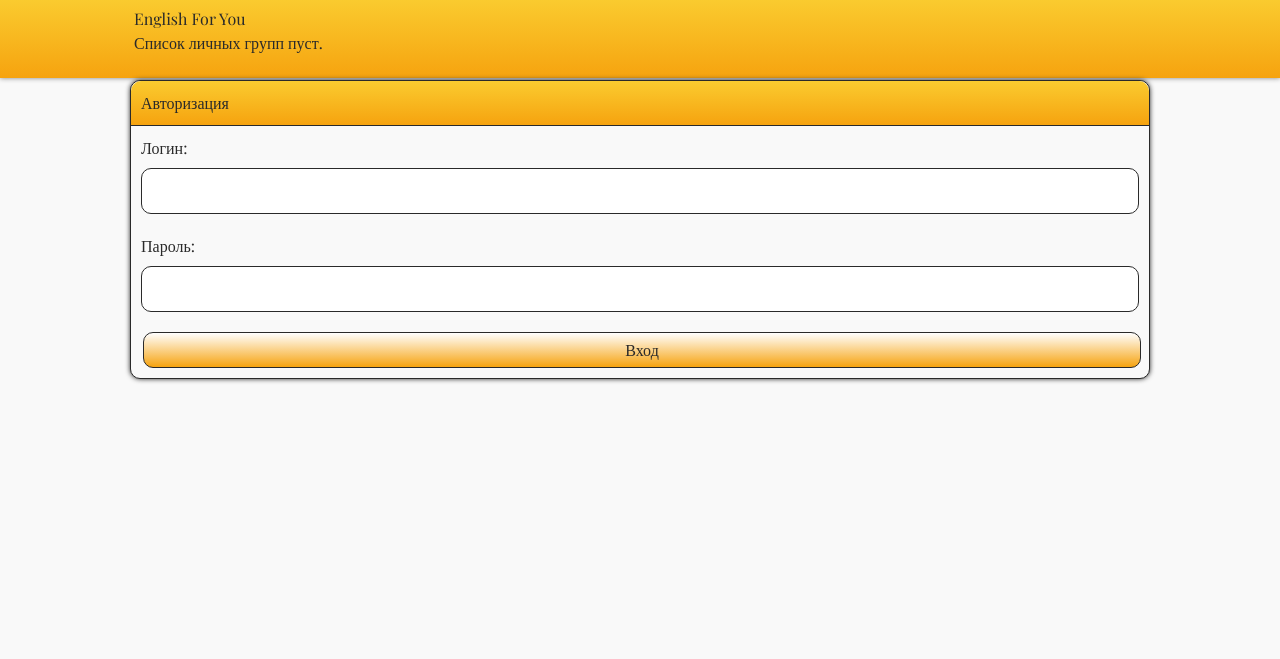
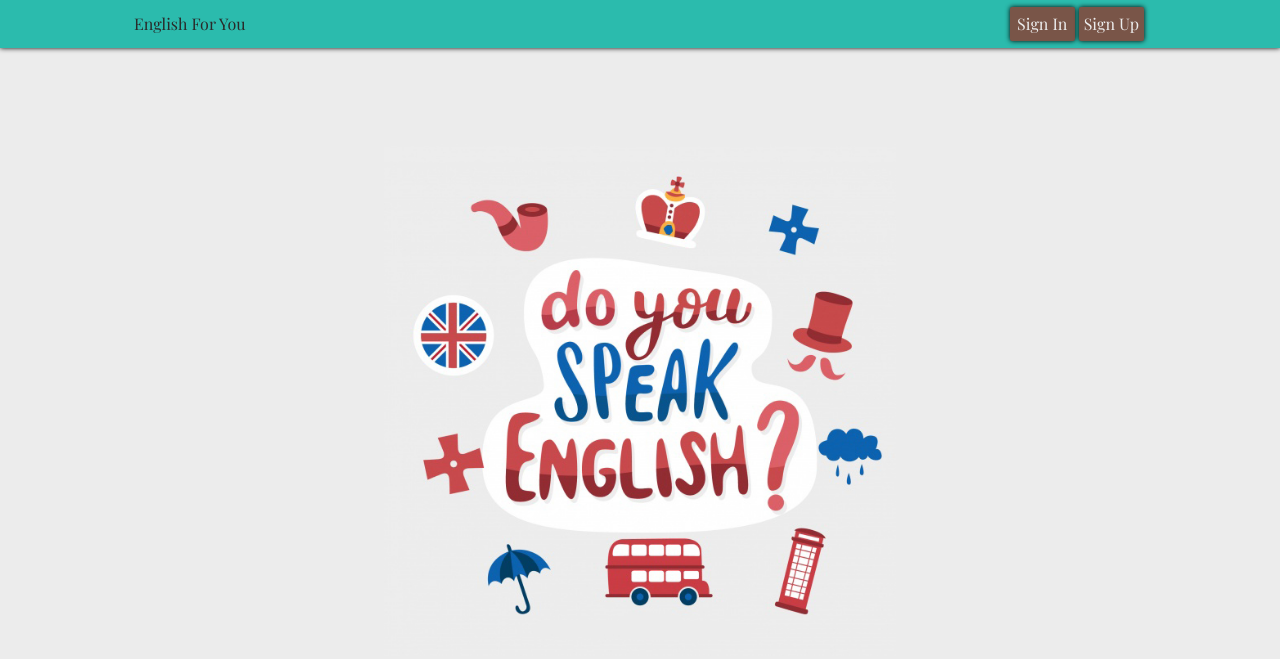
Before and after one commit to iBIKTOP/EnglishClub, a React app: page / in a window 1280 px wide. Built offline with nearby package versions, Linux system fonts and the light colour scheme.

Commit message:
update 12.09.2018

```diff
--- a/src/components/mainComponent/MainComponent.js
+++ b/src/components/mainComponent/MainComponent.js
@@ -2,32 +2,32 @@ import React, { Component } from "react";
 
 import HeaderComponent from "./headerComponent/HeaderComponent";
 import { getCookie, deleteCookie } from '../../services/cookie';
-import welcom from "../../img/welcom.jpg";
 import '../../styles/App.css';
 import RegistrationComponent from "./bodyComponent/registrationComponent/RegistrationComponent";
 import LoginComponent from "./bodyComponent/loginComponent/LoginComponent";
 import BodyComponent from "./bodyComponent/BodyComponent";
 import { getUser, getUserGroups, getWordsList, getIrregularVerbs } from "../../services/requests"
 import Irregular_verbs from "./bodyComponent/irregularVerbsPage/Irregular_verbs";
-
+import WelcomeComponent from "./bodyComponent/welcomeComponent/WelcomeComponent";
 
 export default class MainComponent extends Component {
     constructor(props) {
         super(props);
-        this.state = { user: '', group: '', userGroups: '', wordsList: '', wordsListName: '', iv: '', page: 1 };
+        this.state = { user: '', group: '', userGroups: '', wordsList: '', wordsListName: '', iv: '', page: 1, welcome: 'welcome' };
 
         this.onLogOut = this.onLogOut.bind(this);
         this.onUserChange = this.onUserChange.bind(this);
         this.setWordsList = this.setWordsList.bind(this);
         this.updateWordsList = this.updateWordsList.bind(this);
         this.setIV = this.setIV.bind(this);
+        this.setWelcomePage = this.setWelcomePage.bind(this);
     }
     componentDidMount() { //нужно добавить проверку на вымышленного пользователя.
         getCookie('ID', (id) => {
             this.setUserData(id);
         });
     }
-    setUserData(id){
+    setUserData(id) {
         getUser(id, (user) => {
             getUserGroups(user.id, ({ userGroups }) => {
                 getIrregularVerbs(user.id, (iv) => {
@@ -48,21 +48,40 @@ export default class MainComponent extends Component {
             this.setState({ wordsList: data, group: group, page: 2 });
         });
     }
-    updateWordsList(wordsList){
+    updateWordsList(wordsList) {
         this.setState({ wordsList: wordsList });
     }
     setIV() {
         this.setState({ page: 1 });
     }
+    setWelcomePage(data) {
+        this.setState({ welcome: data })
+    }
     renderBody() {
         if (this.state.user == '') {
-            return (
-                <div>
-                    {/* <div className="text-center"><img src={welcom}></img></div> */}
-                    <LoginComponent onUserChange={this.onUserChange} />
-                    {/* <RegistrationComponent onUserIDChange={this.onUserIDChange} /> */}
-                </div>
-            )
+            switch (this.state.welcome) {
+                case 'welcome':
+                    return (
+                        <div>
+                            <WelcomeComponent />
+                        </div>
+                    )
+                    break;
+                case 'signIn':
+                    return (
+                        <div>
+                            <LoginComponent onUserChange={this.onUserChange} />
+                        </div>
+                    )
+                    break;
+                case 'signUp':
+                    return (
+                        <div>
+                            <RegistrationComponent onUserIDChange={this.onUserIDChange} />
+                        </div>
+                    )
+                    break;
+            }
         } else {
             switch (this.state.page) {
                 case 1:
@@ -73,7 +92,7 @@ export default class MainComponent extends Component {
                     if (this.state.group.wordsListName != '') {
                         return (
                             <div className='mycard'>
-                                <BodyComponent wordsList={this.state.wordsList} group={this.state.group} updateWordsList={this.updateWordsList}/>
+                                <BodyComponent wordsList={this.state.wordsList} group={this.state.group} updateWordsList={this.updateWordsList} />
                             </div>
                         );
                     } else {
@@ -87,7 +106,13 @@ export default class MainComponent extends Component {
     render() {
         return (
             <div>
-                <HeaderComponent user={this.state.user} userGroups={this.state.userGroups} onLogOut={this.onLogOut} setWordsList={this.setWordsList} setIV={this.setIV} />
+                <HeaderComponent
+                    user={this.state.user}
+                    userGroups={this.state.userGroups}
+                    onLogOut={this.onLogOut}
+                    setWordsList={this.setWordsList}
+                    setIV={this.setIV}
+                    setWelcomePage={this.setWelcomePage} />
                 <div className='container'>
                     {this.renderBody()}
                 </div>
--- /dev/null
+++ b/src/components/mainComponent/bodyComponent/welcomeComponent/WelcomeComponent.js
@@ -0,0 +1,18 @@
+import React from 'react';
+import welcome from "../../../../img/eng1.jpg";
+
+export default class WelcomeComponent extends React.Component {
+    constructor(props) {
+        super(props);
+    }
+
+    render() {
+        return (
+            <div className="flex-container">
+                <img src={welcome} className='welcomeImg'></img>
+            </div>
+        );
+    }
+
+
+}
--- a/src/components/mainComponent/headerComponent/HeaderComponent.js
+++ b/src/components/mainComponent/headerComponent/HeaderComponent.js
@@ -9,6 +9,8 @@ export default class HeaderComponent extends React.Component {
         this.toggleGroups = this.toggleGroups.bind(this);
         this.setWordsList = this.setWordsList.bind(this);
         this.onClickIV = this.onClickIV.bind(this);
+        this.onSignInClick = this.onSignInClick.bind(this);
+        this.onSignUpClick = this.onSignUpClick.bind(this);
     }
     toggleGroups() {
         this.state.groupsClass == 'groups' ? this.setState({ groupsClass: 'groups visible' }) : this.setState({ groupsClass: 'groups' });
@@ -21,19 +23,36 @@ export default class HeaderComponent extends React.Component {
         this.props.setIV();
         this.toggleGroups();
     }
+    onSignInClick() {
+        this.props.setWelcomePage('signIn')
+    }
+    onSignUpClick() {
+        this.props.setWelcomePage('signUp')
+    }
     renderUser() {
         if (this.props.user != '') {
             return (
+                <div className="">
+                    {/* <div className="flex-block-3" style={{ textAlign: 'right' }}>
+                        {this.props.user.login}
+                    </div> */}
+
+                    {/* <div className="flex-block-3" style={{ textAlign: 'right' }}> */}
+                    {/* {this.props.user.login} */}
+                    <button className='mybutton'><i className="material-icons" onClick={this.toggleGroups}>view_list</i></button>
+                    <button className='mybutton'><i className="material-icons" onClick={this.props.onLogOut}>exit_to_app</i></button>
+                    {/* </div> */}
+                    {/* <button className="btn btn-outline-light ml-2" onClick={this.props.onLogOut}>Выход</button> */}
+                </div>
+            )
+        }
+        else {
+            return (
                 <div className="flex-container">
                     <div className="flex-block-3" style={{ textAlign: 'right' }}>
-                        {this.props.user.login}
+                        <button className='mybutton' onClick={this.onSignInClick}>Sign In</button>
+                        <button className='mybutton' onClick={this.onSignUpClick}>Sign Up</button>
                     </div>
-                    {/* <Link className="m-0 p-0" to="/irregular_verbs"><img src={ir} width='40px;'></img></Link> */}
-                    <div className="flex-block-3" style={{ textAlign: 'right' }}>
-                        <button className='mybutton'><i className="material-icons" onClick={this.toggleGroups}>view_list</i></button>
-                        <button className='mybutton'><i className="material-icons" onClick={this.props.onLogOut}>exit_to_app</i></button>
-                    </div>
-                    {/* <button className="btn btn-outline-light ml-2" onClick={this.props.onLogOut}>Выход</button> */}
                 </div>
             )
         }
@@ -62,7 +81,7 @@ export default class HeaderComponent extends React.Component {
             )
         } else {
             return (
-                <p>Список личных групп пуст.</p>
+                <span></span>
             )
         }
     }
@@ -76,7 +95,7 @@ export default class HeaderComponent extends React.Component {
                             {/* <Link className="logoName" to="/">EngForYou</Link> */}
                             <div className=''>English For You</div>
                         </div>
-                        <div className="flex-block-3">
+                        <div className="flex-block-3" style={{ textAlign: 'right' }}>
                             {this.renderUser()}
                         </div>
                     </div>
--- a/src/styles/App.css
+++ b/src/styles/App.css
@@ -9,6 +9,9 @@
         font-size: 0.8rem;
         font-weight: bold;
     }
+    .welcomeImg{
+        width: 80%;
+    }
 }
 
 @media (min-width: 576px) and (max-width: 767.98px) {
@@ -18,11 +21,17 @@
     .container{
         max-width: 100% !important;
     }
+    .welcomeImg{
+        width: 70%;
+    }
 }
 
 @media (min-width: 768px) and (max-width: 991.98px) {
     .container{
         max-width: 100% !important;
+    }
+    .welcomeImg{
+        width: 60%;
     }
 }
 
@@ -30,20 +39,31 @@
     .container{
         max-width: 80% !important;
     }
+    .welcomeImg{
+        width: 50%;
+    }
 }
 
 @media (min-width: 1200px) {
     .container{
         max-width: 80% !important;
     }
+    .welcomeImg{
+        width: 40%;
+    }
 }
 
 body{
     position: relative;
-    /*color: #555555;*/
     color: #2a2a2a;
     font-family: 'Playfair Display', serif;
-    background-color: #f9f9f9;
+    background-color: #ececec;
+}
+.welcomeImg{
+    height: auto;
+    margin: auto;
+    position: fixed;
+    top: 0; left: 0; bottom: 0; right: 0;
 }
 .container{
     margin: 0;
@@ -69,9 +89,8 @@ h1,h6 {
     font-weight: bold;
 }
 .header{
-    /*background-color: #f6a30f;*/
-    background: linear-gradient(0deg, #f6a30f, #facb2f);
-    box-shadow: 0 0 5px gray;
+    background: #2bbbad;
+    box-shadow: 0 0 5px black;
     padding: 5px;
 }
 .nav_panel Link{
@@ -95,11 +114,13 @@ h1,h6 {
     padding: 7px;
 }
 .mybutton{
-    background: linear-gradient(0deg, #f6a30f, #ffffff);
-    border: 1px solid #2a2a2a;
-    color: #2a2a2a;
-    border-radius: 10px;
-    line-height: 24px;
+    background: #795548;
+    color: #ececec;
+    border-radius: 2px;
+    border: none;
+    box-shadow: 0 0 5px black;
+    min-width: 65px;
+    /* line-height: 24px; */
     display: inline-flex; /* keep the inline nature of buttons */
     justify-content: center;
     align-items: center;
@@ -107,7 +128,7 @@ h1,h6 {
     margin: 0 2px 0 2px;
 }
 .mybutton:hover{
-    background: linear-gradient(0deg,  #ffffff, #facb2f);
+    background: #4e372f;
 }
 
 .modal_overlay{
@@ -141,6 +162,7 @@ h1,h6 {
     flex-wrap: wrap;
     justify-content: space-between; /*выравнивание по главной оси*/
     align-items: center; /*выравнивание по поперечной оси*/
+    position: relative;
 }
 .flex-block-1 {
     box-sizing: border-box;
```
Also changed, not shown: src/img/eng1.jpg (added).
